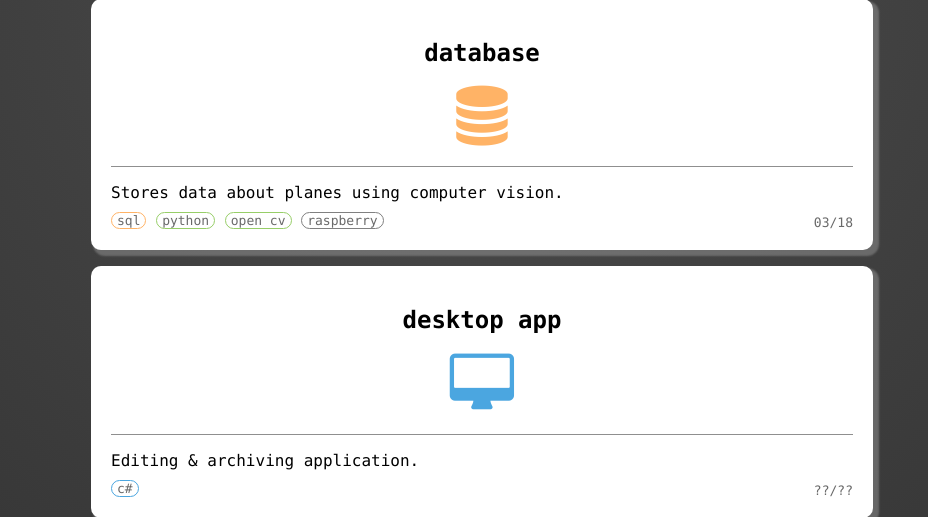
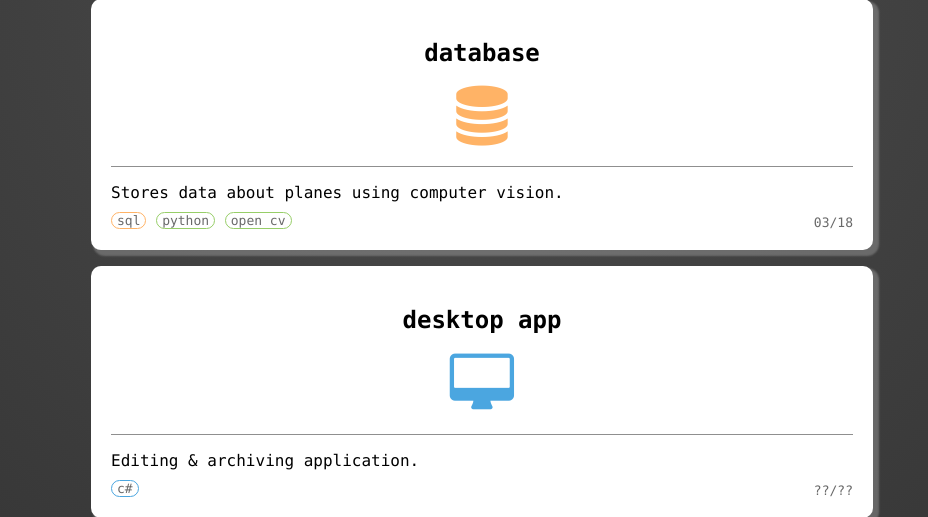
Before and after one commit to j-o-e-d-o-e/start_page, a PHP site: page / in a window 1280 px wide. Shown: the part 648-1165 px from the top of the page, without its empty margins (159-1087 px from the left). Run offline with PHP 8.4, Linux system fonts and the light colour scheme.

Commit message:
minor adjustments

```diff
--- a/index.php
+++ b/index.php
@@ -125,7 +125,6 @@
                     <span class="g_tag">python</span>
                     <span class="g_tag">open cv</span>
                     <span class="date_tag">03/18</span>
-                    <span class="misc_tag">raspberry</span>
                 </div>
             </section>
             <section class="b box" onclick="location.href='desktop_app/index.php';">
```
